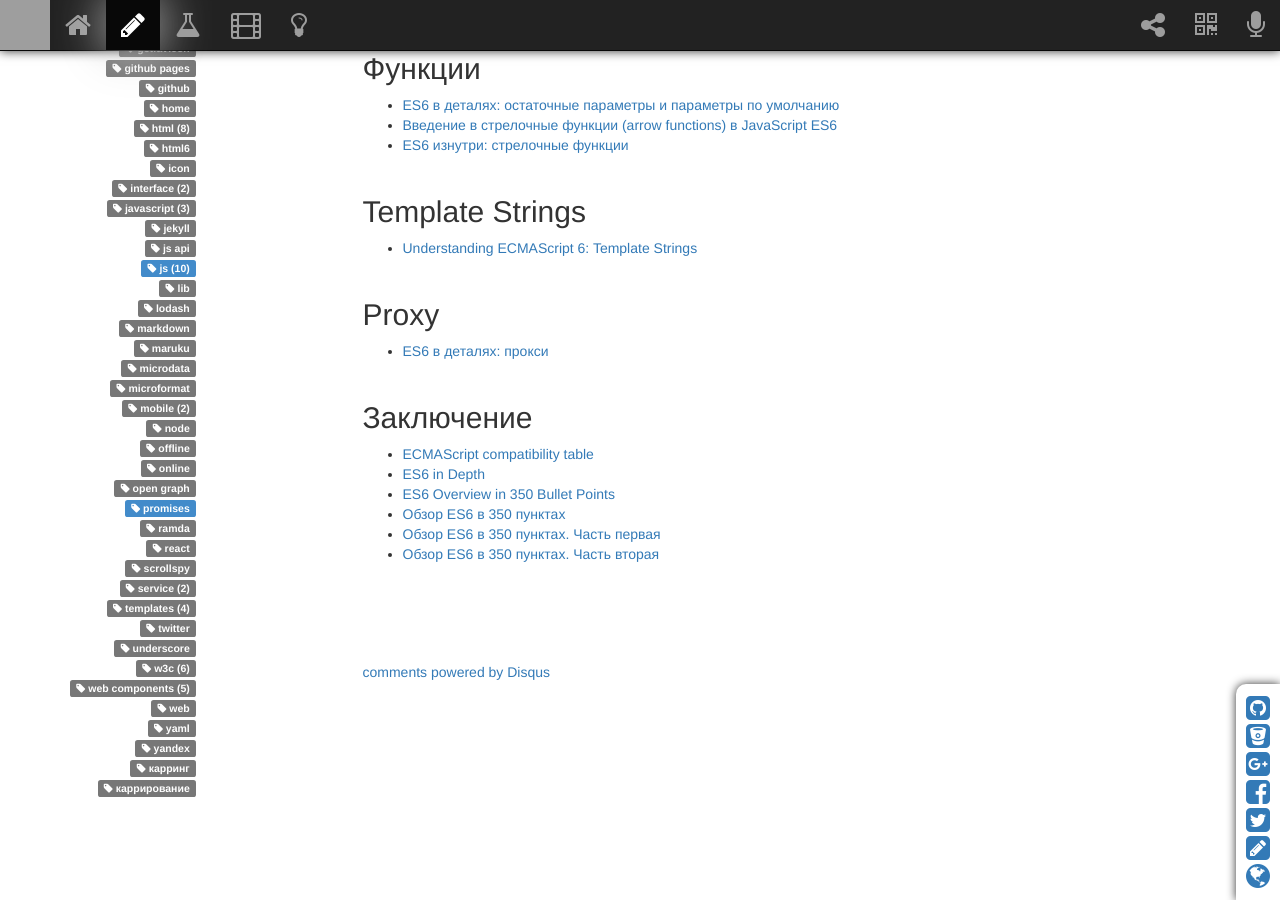
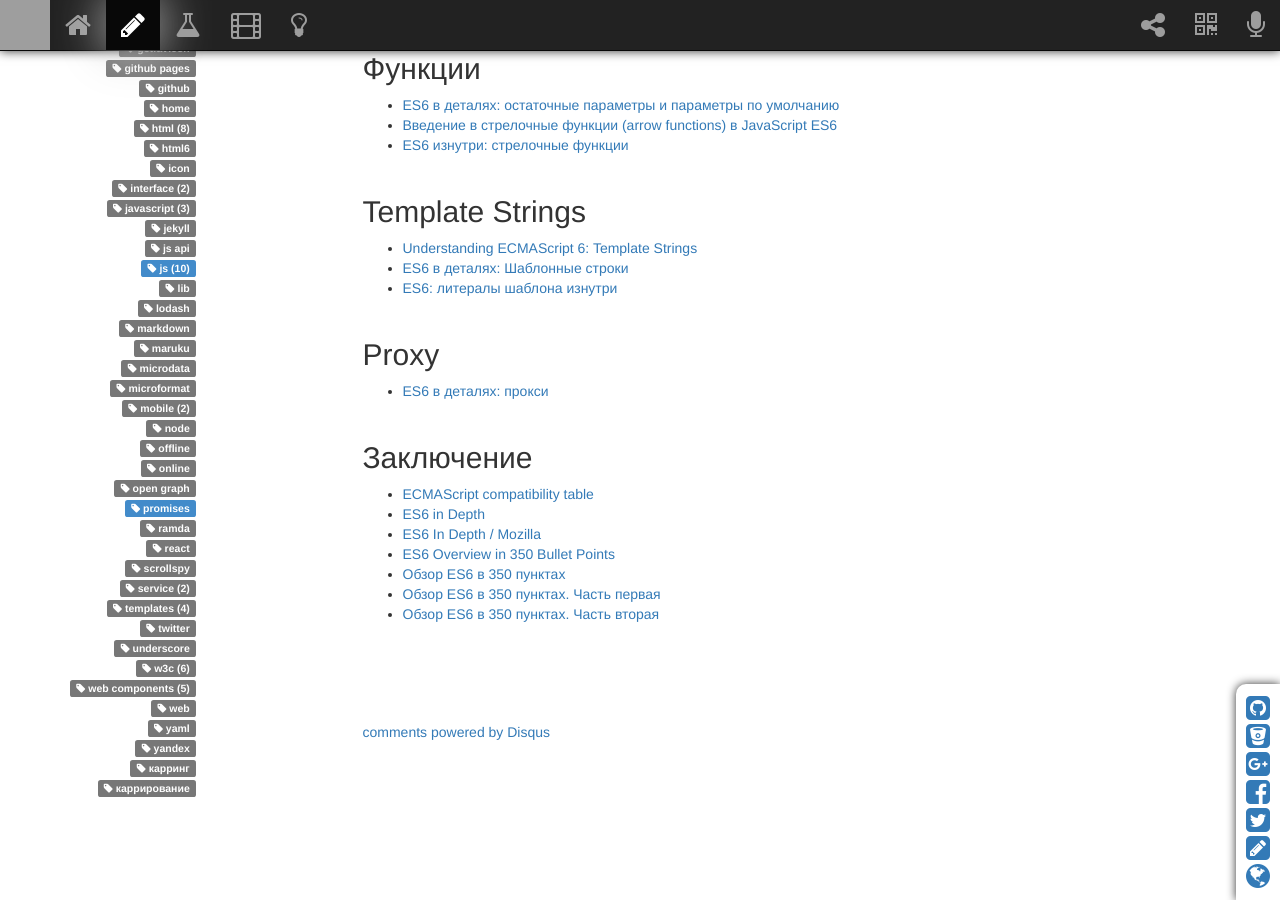
Before and after one commit to sergeymakoveev/sergeymakoveev.github.com, a Jekyll site: the page built from _posts/2015-05-21-js.es6.md, in a window 1280 px wide and 900 px high, scrolled down 840 px. Built offline with Jekyll 4.4.1, drawn with Linux system fonts in a browser that asks for light colours; nearby versions of some CDN libraries; comment, search, counter and statistics services are not loaded; grey boxes are pictures that could not be loaded.

Commit message:
[#] update content

```diff
--- a/_posts/2015-05-21-js.es6.md
+++ b/_posts/2015-05-21-js.es6.md
@@ -39,6 +39,8 @@
 
 ## Template Strings
 *   [Understanding ECMAScript 6: Template Strings](http://www.sitepoint.com/understanding-ecmascript-6-template-strings/)
+*   [ES6 в деталях: Шаблонные строки](http://frontender.info/es6-in-depth-template-strings/)
+*   [ES6: литералы шаблона изнутри](http://css-live.ru/articles/es6-literaly-shablona-iznutri.html)
 
 
 ## Proxy
@@ -48,6 +50,7 @@
 ## Заключение
 *   [ECMAScript compatibility table](http://kangax.github.io/compat-table/es6/)
 *   [ES6 in Depth](https://ponyfoo.com/articles/tagged/es6-in-depth)
+*   [ES6 In Depth / Mozilla](https://hacks.mozilla.org/category/es6-in-depth/)
 *   [ES6 Overview in 350 Bullet Points](https://ponyfoo.com/articles/es6)
 *   [Обзор ES6 в 350 пунктах](http://css-live.ru/articles/obzor-es6-v-350-punktax.html)
 *   [Обзор ES6 в 350 пунктах. Часть первая](http://habrahabr.ru/company/plarium/blog/270353/)
```
Also changed, not shown: _posts/2015-06-18-js.react.md (+0 -1 lines).
